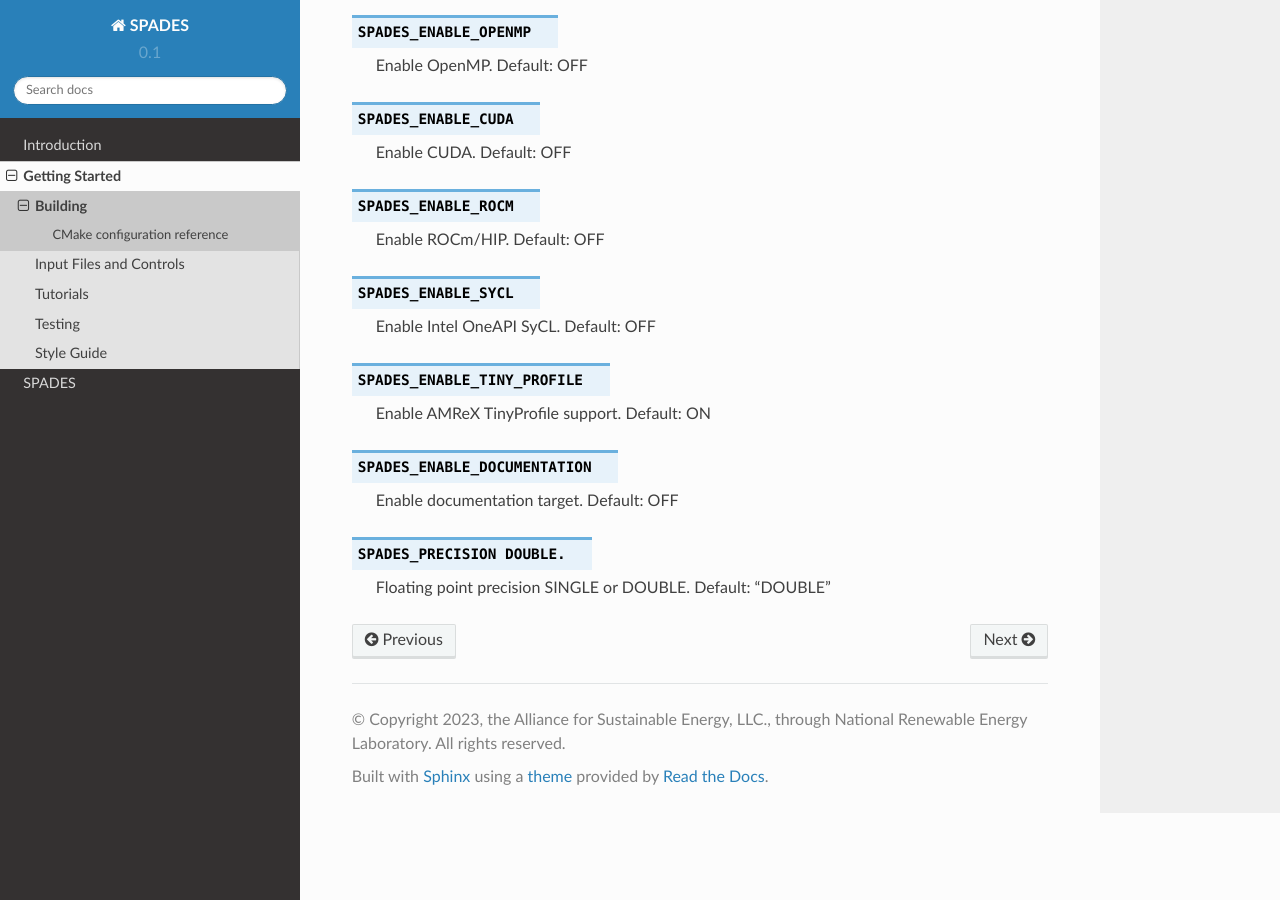
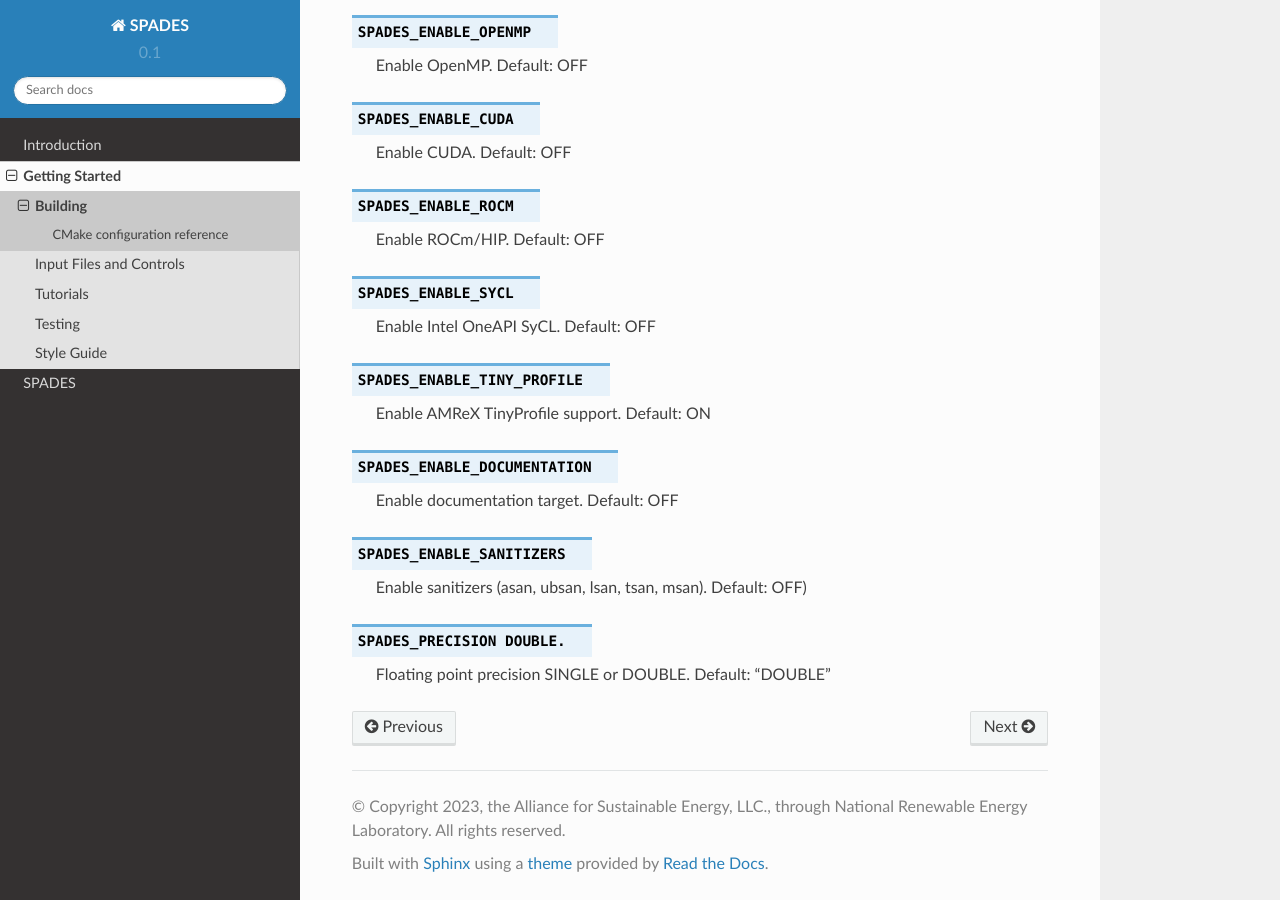
Before and after one commit to NREL/spades, a Sphinx documentation site: the page built from Docs/sphinx/Building.rst, in a window 1280 px wide and 900 px high, scrolled down 1223 px. Built offline with Sphinx 7.4.7 and the Read the Docs theme 2.0.0, drawn with Linux system fonts in a browser that asks for light colours; pages that are not in the unit, such as notebooks, are missing from menus.

Commit message:
Add sanitizers (#20)

```diff
--- a/CMakeLists.txt
+++ b/CMakeLists.txt
@@ -22,6 +22,7 @@ option(SPADES_ENABLE_ROCM "Enable ROCm/HIP" OFF)
 option(SPADES_ENABLE_SYCL "Enable Intel OneAPI SyCL" OFF)
 option(SPADES_ENABLE_TINY_PROFILE "Enable AMReX TinyProfile support" ON)
 option(SPADES_ENABLE_DOCUMENTATION "Enable documentation target" OFF)
+option(SPADES_ENABLE_SANITIZERS "Enable sanitizers (asan, ubsan, lsan, tsan)" OFF)
 set(SPADES_PRECISION "DOUBLE" CACHE STRING "Floating point precision SINGLE or DOUBLE")
 
 # Options for C++
--- a/Docs/sphinx/Building.rst
+++ b/Docs/sphinx/Building.rst
@@ -78,6 +78,10 @@ CMake configuration reference
 
    Enable documentation target. Default: OFF
 
+.. cmakeval:: SPADES_ENABLE_SANITIZERS
+
+   Enable sanitizers (asan, ubsan, lsan, tsan, msan). Default: OFF)
+
 .. cmakeval:: SPADES_PRECISION DOUBLE.
 
    Floating point precision SINGLE or DOUBLE. Default: "DOUBLE"
```
Also changed, not shown: 1 other file.
